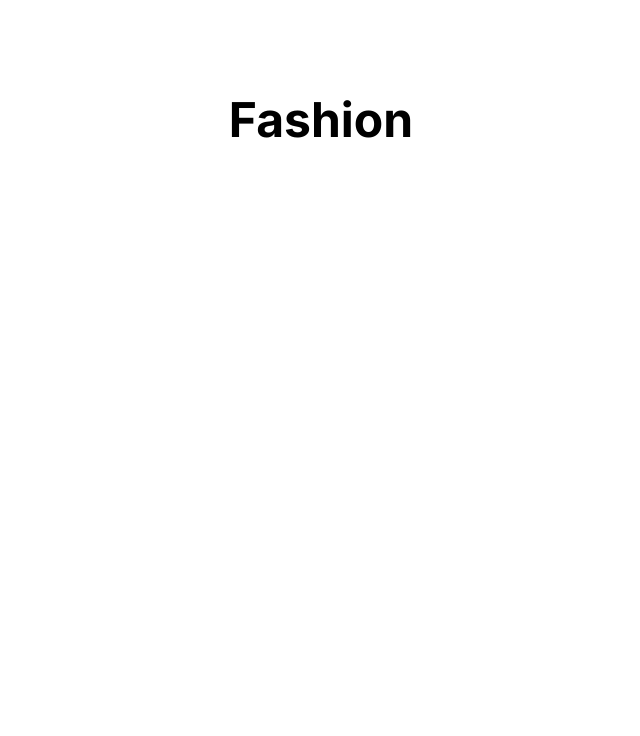
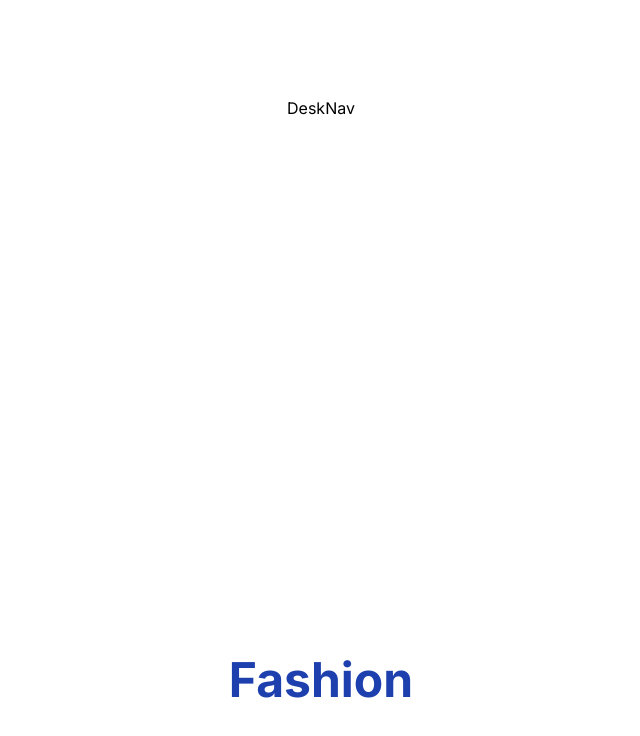
Before and after one commit to iamsabbirsobhani/fashion, a Next.js app: page / in a window 1280 px wide. Shown: the top 736 px of the page, without its empty margins (319-959 px from the left). Built offline with nearby package versions, Linux system fonts and the light colour scheme.

Commit message:
add initial Navbar

```diff
--- a/app/page.tsx
+++ b/app/page.tsx
@@ -1,9 +1,11 @@
+import Navbar from '@/components/Navbar';
 import Image from 'next/image';
 
 export default function Home() {
   return (
     <main className="flex min-h-screen flex-col items-center justify-between p-24">
-      <h1 className="text-5xl font-bold">Fashion</h1>
+      <Navbar />
+      <h1 className="text-5xl font-bold text-blue-800">Fashion</h1>
     </main>
   );
 }
--- /dev/null
+++ b/components/Navbar/DeskNav/index.tsx
@@ -0,0 +1,7 @@
+export default function DeskNav() {
+  return (
+    <div>
+      <h1>DeskNav</h1>
+    </div>
+  );
+}
--- /dev/null
+++ b/components/Navbar/index.tsx
@@ -0,0 +1,9 @@
+import DeskNav from './DeskNav';
+
+export default function Navbar() {
+  return (
+    <div>
+      <DeskNav />
+    </div>
+  );
+}
```
